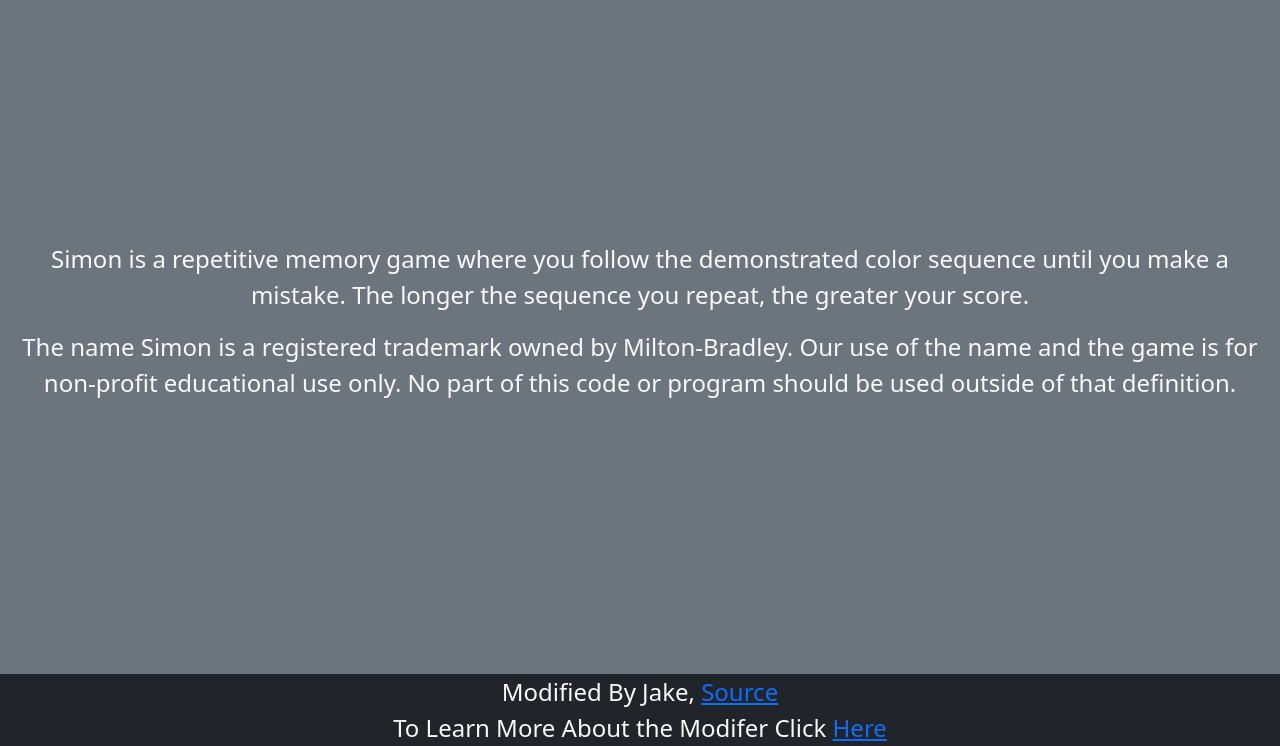
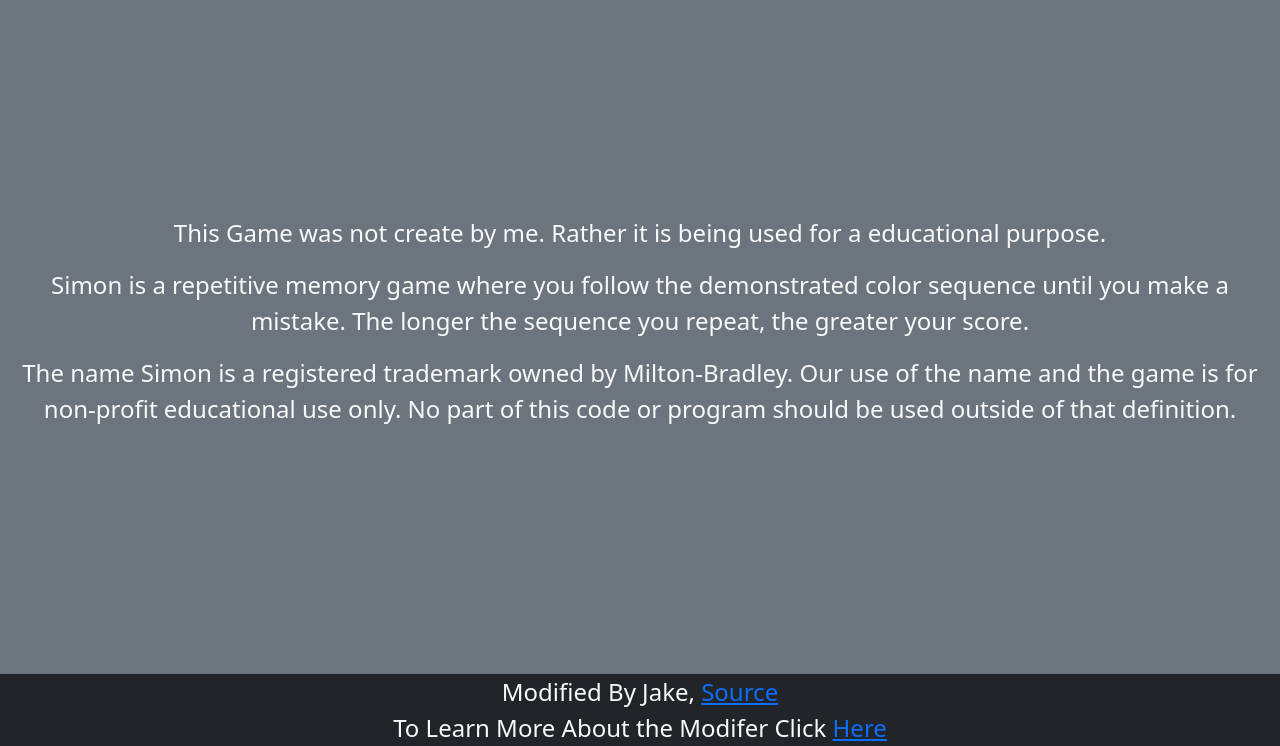
Before and after one commit to bluegunnar15/simon, a plain HTML site: page about.html in a window 1280 px wide. Shown: the part 96-842 px from the top of the page. Drawn offline with nearby package versions, Linux system fonts and the light colour scheme.

Commit message:
Final, minor, changes

```diff
--- a/about.html
+++ b/about.html
@@ -45,6 +45,10 @@
   <main class="container-fluid bg-secondary text-light text-center">
     <div>
       <p>
+        This Game was not create by me. Rather it is being used for a educational
+        purpose.
+      </p>
+      <p>
         Simon is a repetitive memory game where you follow the demonstrated
         color sequence until you make a mistake. The longer the sequence you
         repeat, the greater your score.
```
